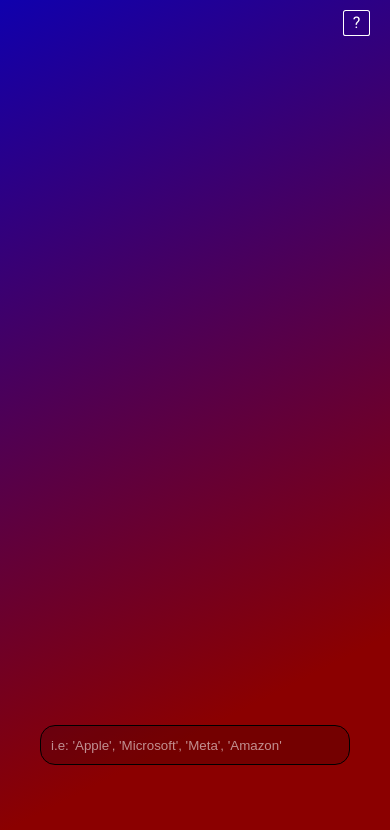
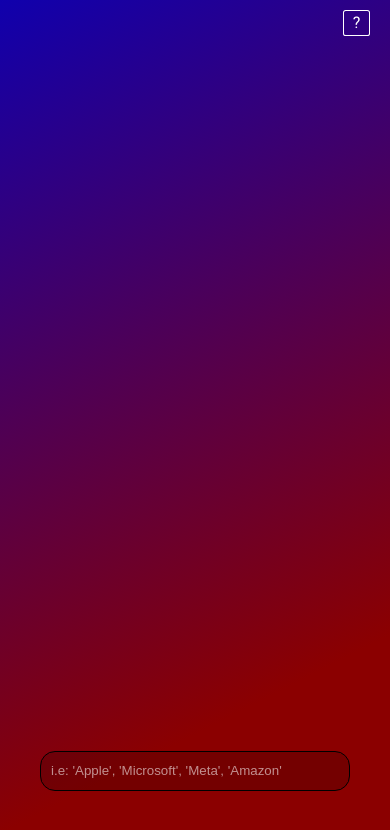
Before and after one commit to JudeIbeekeocha/aina, a React (Vite) app: page / in a window 390 px wide. Shown: the top 830 px of the page. Built offline with nearby package versions, Linux system fonts and the light colour scheme.

Commit message:
Update Maincontent.css to improve layout and styling

```diff
--- a/src/components/Maincontent/Maincontent.css
+++ b/src/components/Maincontent/Maincontent.css
@@ -1,5 +1,10 @@
 .main-section{
     height: 87%;
+}
+@media (max-width: 600px) {
+    .main-section{
+        height: 90%;
+    }
 }
 .main-container{
     display: flex;
```
